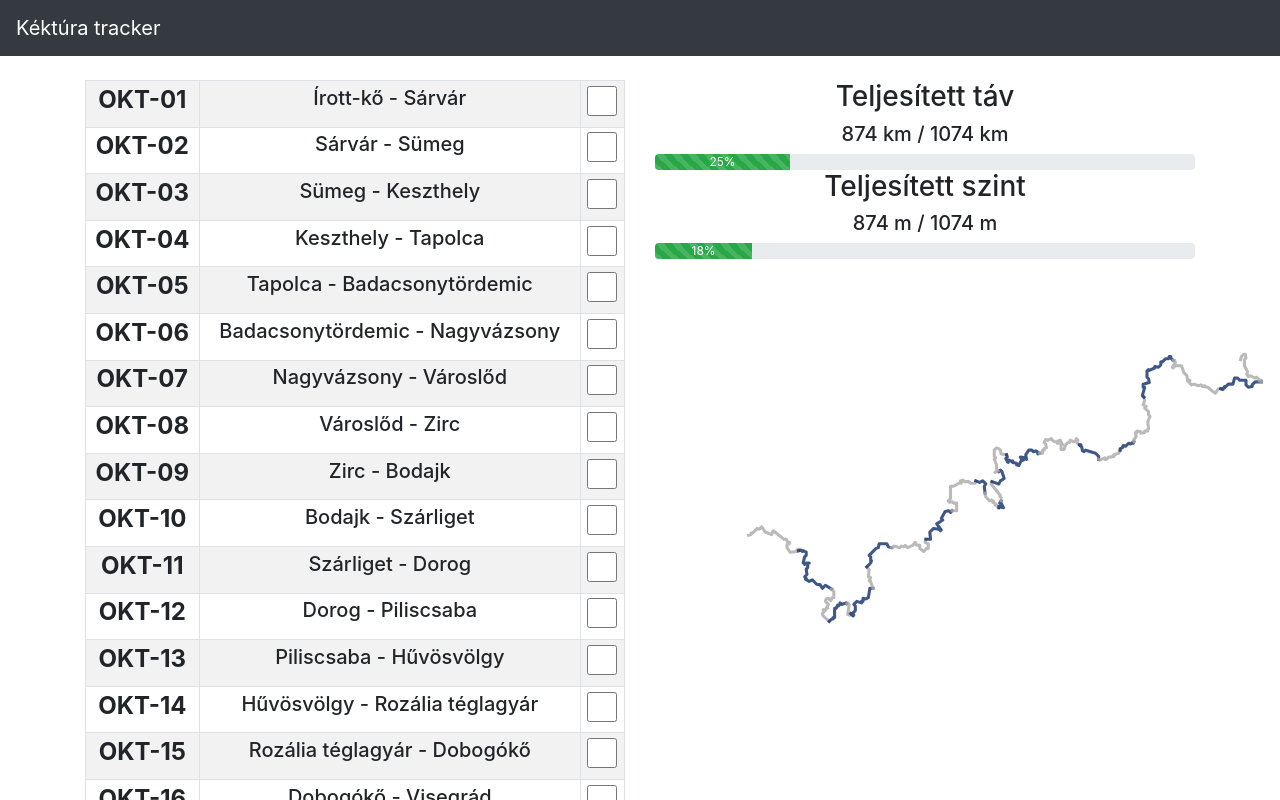
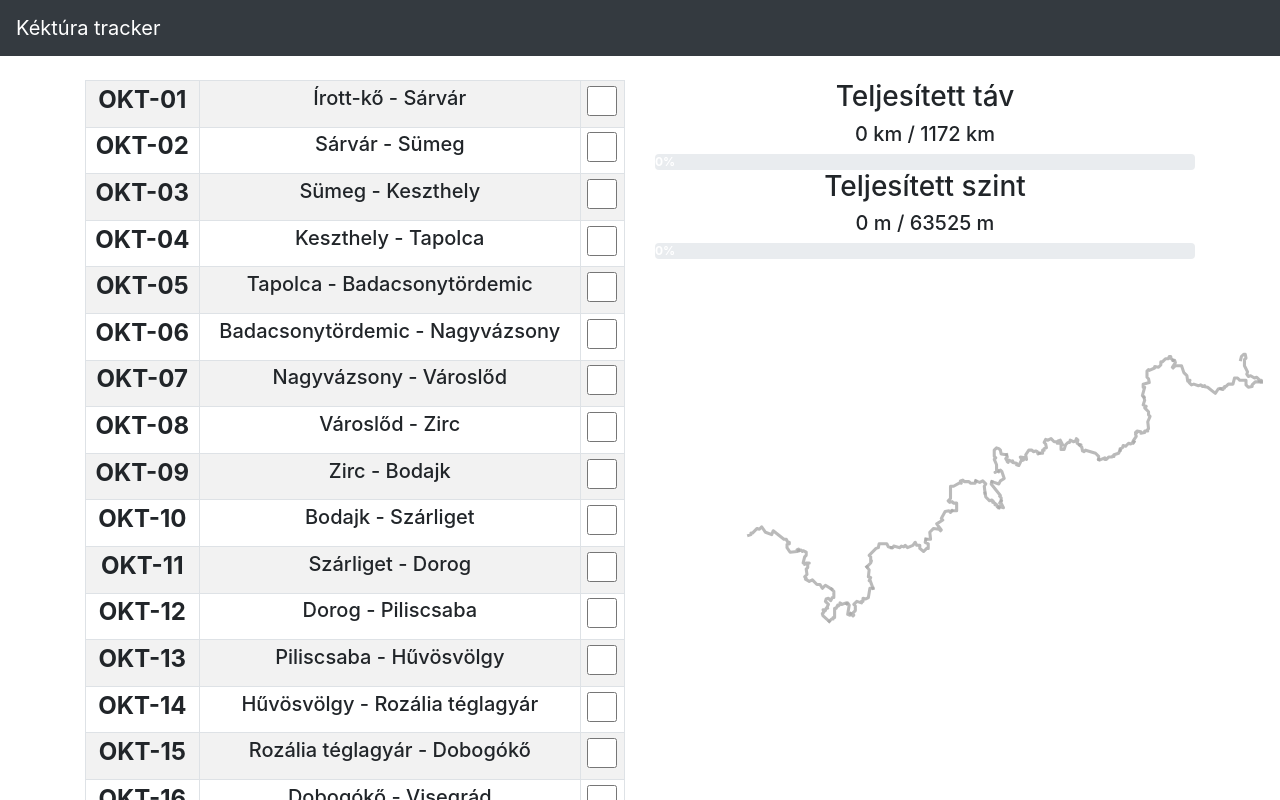
Before and after one commit to salierri/kektura-tracker, a Next.js app: page / in a window 1280 px wide. Shown: the top 800 px of the page. Built offline with nearby package versions, Linux system fonts and the light colour scheme.

Commit message:
Data handling with redux

```diff
--- a/components/map.jsx
+++ b/components/map.jsx
@@ -1,11 +1,10 @@
-import sections from "../data/okt_sections"
-
-function getStrokeColor(strokeCounter) {
-  return strokeCounter % 2 === 0 ? '#a9a9a9' : '#102d69';
-};
+import { useSelector } from "react-redux";
+import { selectCompleted } from "../redux/store";
 
 export default function Map() {
+  const completed = useSelector(selectCompleted);
 
+  const getStrokeColor = (id, completed) => completed[id] ? '#102d69' : '#a9a9a9';
 
   return (
     <div>
@@ -13,33 +12,33 @@ export default function Map() {
         style={{zIindex: 1, opacity: 1, width: 760, height: 380, position: 'absolute', left: 0, top: 0 }}></img>*/}
       <svg pointerEvents="none" className="leaflet-zoom-animated" width="700" height="456" viewBox="-76 -38 912 456">
         <g>
-          <path stroke={getStrokeColor(0)} strokeOpacity="0.8" strokeWidth="4" strokeLinecap="square" strokeLinejoin="round" fill="none" d="M46 253L49 252L49 250L51 250L57 244L60 245L63 242L68 249L76 252L78 247L92 258L95 258L97 262L99 262L99 264L96 265L96 269L100 275L109 274L109 272L111 271L111 273"></path>
-          <path stroke={getStrokeColor(1)} strokeOpacity="0.8" strokeWidth="4" strokeLinecap="square" strokeLinejoin="round" fill="none" d="M111 273L114 272L116 274L117 273L121 275L121 279L119 281L117 289L119 289L119 291L121 289L125 289L123 289L123 295L121 297L122 304L119 307L121 309L120 310L125 313L129 311L135 317L139 317L142 322L146 318L154 323"></path>
-          <path stroke={getStrokeColor(2)} strokeOpacity="0.8" strokeWidth="4" strokeLinecap="square" strokeLinejoin="round" fill="none" d="M154 323L157 326L157 334L155 334L153 338L150 335L147 336L146 339L150 343L148 347L149 348L147 348L146 351L143 350L144 353L142 355L143 358L151 365"></path>
-          <path stroke={getStrokeColor(3)} strokeOpacity="0.8" strokeWidth="4" strokeLinecap="square" strokeLinejoin="round" fill="none" d="M151 365L154 362L156 362L156 360L158 360L158 348L160 348L162 344L163 345L165 343L165 341L167 343L173 341L174 342"></path>
-          <path stroke={getStrokeColor(4)} strokeOpacity="0.8" strokeWidth="4" strokeLinecap="square" strokeLinejoin="round" fill="none" d="M174 342L175 341L177 344L175 356L178 357L179 355"></path>
-          <path stroke={getStrokeColor(5)} strokeOpacity="0.8" strokeWidth="4" strokeLinecap="square" strokeLinejoin="round" fill="none" d="M179 355L182 358L183 357L182 354L185 351L185 345L183 343L187 339L193 341L193 339L195 339L195 335L198 336L202 334L204 322L208 322"></path>
-          <path stroke={getStrokeColor(6)} strokeOpacity="0.8" strokeWidth="4" strokeLinecap="square" strokeLinejoin="round" fill="none" d="M208 322L204 311L203 312L205 308L202 307L203 298L200 294"></path>
-          <path stroke={getStrokeColor(7)} strokeOpacity="0.8" strokeWidth="4" strokeLinecap="square" strokeLinejoin="round" fill="none" d="M200 294L205 289L206 286L205 287L205 281L203 279L212 270L215 269L216 264L226 264L228 268L232 269"></path>
-          <path stroke={getStrokeColor(8)} strokeOpacity="0.8" strokeWidth="4" strokeLinecap="square" strokeLinejoin="round" fill="none" d="M232 269L234 269L235 267L243 269L245 267L248 268L250 266L253 269L260 266L263 262L265 266L269 266L269 270L274 274L278 270L280 270L280 264L276 262L277 258"></path>
-          <path stroke={getStrokeColor(9)} strokeOpacity="0.8" strokeWidth="4" strokeLinecap="square" strokeLinejoin="round" fill="none" d="M277 258L283 258L282 249L287 244L294 245L296 247L297 246L291 238L299 233L297 231L302 222L307 221L309 223L311 221"></path>
-          <path stroke={getStrokeColor(10)} strokeOpacity="0.8" strokeWidth="4" strokeLinecap="square" strokeLinejoin="round" fill="none" d="M311 221L317 221L317 211L313 211L311 209L308 210L306 208L309 205L309 189L313 189L322 184L323 185L322 182L325 181L327 183L333 183L335 185L341 185L342 182"></path>
-          <path stroke={getStrokeColor(11)} strokeOpacity="0.8" strokeWidth="4" strokeLinecap="square" strokeLinejoin="round" fill="none" d="M342 182L347 184L351 182L355 186L353 189L354 198"></path>
-          <path stroke={getStrokeColor(12)} strokeOpacity="0.8" strokeWidth="4" strokeLinecap="square" strokeLinejoin="round" fill="none" d="M354 198L355 203L360 208L363 207L365 209L364 210L367 211L367 213L369 213L370 216L372 217"></path>
-          <path stroke={getStrokeColor(13)} strokeOpacity="0.8" strokeWidth="4" strokeLinecap="square" strokeLinejoin="round" fill="none" d="M372 217L372 215L378 217L375 211L373 211L375 208"></path>
-          <path stroke={getStrokeColor(14)} strokeOpacity="0.8" strokeWidth="4" strokeLinecap="square" strokeLinejoin="round" fill="none" d="M375 208L375 204L373 202L374 201L362 186L363 183"></path>
-          <path stroke={getStrokeColor(15)} strokeOpacity="0.8" strokeWidth="4" strokeLinecap="square" strokeLinejoin="round" fill="none" d="M363 183L372 186L374 182L379 179L376 170L374 168L372 170"></path>
-          <path stroke={getStrokeColor(16)} strokeOpacity="0.8" strokeWidth="4" strokeLinecap="square" strokeLinejoin="round" fill="none" d="M371 169L367 171L369 169L369 161L366 154L368 152L366 150L366 142L369 139L372 140L374 142L375 147L382 148"></path>
-          <path stroke={getStrokeColor(17)} strokeOpacity="0.8" strokeWidth="4" strokeLinecap="square" strokeLinejoin="round" fill="none" d="M382 148L383 151L381 153L384 158L383 157L385 155L389 157L390 156L390 158L395 159L395 161L398 162L401 156L404 155L402 155L400 151L406 152L408 154L407 148L411 142L415 142L417 144L420 143L422 144L423 147L425 146"></path>
-          <path stroke={getStrokeColor(18)} strokeOpacity="0.8" strokeWidth="4" strokeLinecap="square" strokeLinejoin="round" fill="none" d="M425 146L429 146L429 142L431 142L431 140L434 139L433 134L431 132L433 128L436 129L440 127L444 131L448 131L448 133L450 133L449 130L452 129L455 135L453 135L453 141L457 141L459 135L462 132L464 132L465 129L469 131L472 130L473 127L475 129L474 133L477 135"></path>
-          <path stroke={getStrokeColor(19)} strokeOpacity="0.8" strokeWidth="4" strokeLinecap="square" strokeLinejoin="round" fill="none" d="M477 135L479 135L478 136L480 138L481 143L483 144L485 142L498 146L502 150L502 154"></path>
-          <path stroke={getStrokeColor(20)} strokeOpacity="0.8" strokeWidth="4" strokeLinecap="square" strokeLinejoin="round" fill="none" d="M502 154L503 155L510 152L510 154L512 154L515 151L519 151L521 149L522 150L522 148L528 146L530 142"></path>
-          <path stroke={getStrokeColor(21)} strokeOpacity="0.8" strokeWidth="4" strokeLinecap="square" strokeLinejoin="round" fill="none" d="M530 142L530 140L533 139L534 136L537 137L541 133L544 134L546 132L547 133L548 131"></path>
-          <path stroke={getStrokeColor(22)} strokeOpacity="0.8" strokeWidth="4" strokeLinecap="square" strokeLinejoin="round" fill="none" d="M548 131L547 130L551 124L550 121L552 119L550 119L552 117L557 118L557 120L562 119L562 117L566 117L565 116L567 114L566 105L569 98L567 96L567 92L562 87L564 85L560 83L562 77L561 73"></path>
-          <path stroke={getStrokeColor(23)} strokeOpacity="0.8" strokeWidth="4" strokeLinecap="square" strokeLinejoin="round" fill="none" d="M561 73L559 71L562 60L560 60L560 56L568 54L567 49L565 47L565 39L567 37L568 38L575 35L575 33L580 34L583 31L583 27L585 27L589 23L593 23L594 20L596 20L596 22L599 25"></path>
-          <path stroke={getStrokeColor(24)} strokeOpacity="0.8" strokeWidth="4" strokeLinecap="square" strokeLinejoin="round" fill="none" d="M599 25L601 25L602 28L598 34L599 35L602 32L610 32L613 41L617 45L618 52L621 51L620 54L623 57L626 56L632 58L635 57L637 59L640 58L639 59L644 60L654 68L658 62L661 62"></path>
-          <path stroke={getStrokeColor(25)} strokeOpacity="0.8" strokeWidth="4" strokeLinecap="square" strokeLinejoin="round" fill="none" d="M661 62L664 63L664 61L666 61L666 59L668 59L671 56L677 56L679 48L683 48L686 51L694 51L694 57L697 60L702 59L702 57L706 53L714 53"></path>
-          <path stroke={getStrokeColor(26)} strokeOpacity="0.8" strokeWidth="4" strokeLinecap="square" strokeLinejoin="round" fill="none" d="M714 53L714 51L711 52L712 51L708 47L705 48L700 45L697 46L695 43L696 40L692 32L692 24L694 22L693 17L691 17L688 20L687 24"></path>
+          <path stroke={getStrokeColor(0, completed)} strokeOpacity="0.8" strokeWidth="4" strokeLinecap="square" strokeLinejoin="round" fill="none" d="M46 253L49 252L49 250L51 250L57 244L60 245L63 242L68 249L76 252L78 247L92 258L95 258L97 262L99 262L99 264L96 265L96 269L100 275L109 274L109 272L111 271L111 273"></path>
+          <path stroke={getStrokeColor(1, completed)} strokeOpacity="0.8" strokeWidth="4" strokeLinecap="square" strokeLinejoin="round" fill="none" d="M111 273L114 272L116 274L117 273L121 275L121 279L119 281L117 289L119 289L119 291L121 289L125 289L123 289L123 295L121 297L122 304L119 307L121 309L120 310L125 313L129 311L135 317L139 317L142 322L146 318L154 323"></path>
+          <path stroke={getStrokeColor(2, completed)} strokeOpacity="0.8" strokeWidth="4" strokeLinecap="square" strokeLinejoin="round" fill="none" d="M154 323L157 326L157 334L155 334L153 338L150 335L147 336L146 339L150 343L148 347L149 348L147 348L146 351L143 350L144 353L142 355L143 358L151 365"></path>
+          <path stroke={getStrokeColor(3, completed)} strokeOpacity="0.8" strokeWidth="4" strokeLinecap="square" strokeLinejoin="round" fill="none" d="M151 365L154 362L156 362L156 360L158 360L158 348L160 348L162 344L163 345L165 343L165 341L167 343L173 341L174 342"></path>
+          <path stroke={getStrokeColor(4, completed)} strokeOpacity="0.8" strokeWidth="4" strokeLinecap="square" strokeLinejoin="round" fill="none" d="M174 342L175 341L177 344L175 356L178 357L179 355"></path>
+          <path stroke={getStrokeColor(5, completed)} strokeOpacity="0.8" strokeWidth="4" strokeLinecap="square" strokeLinejoin="round" fill="none" d="M179 355L182 358L183 357L182 354L185 351L185 345L183 343L187 339L193 341L193 339L195 339L195 335L198 336L202 334L204 322L208 322"></path>
+          <path stroke={getStrokeColor(6, completed)} strokeOpacity="0.8" strokeWidth="4" strokeLinecap="square" strokeLinejoin="round" fill="none" d="M208 322L204 311L203 312L205 308L202 307L203 298L200 294"></path>
+          <path stroke={getStrokeColor(7, completed)} strokeOpacity="0.8" strokeWidth="4" strokeLinecap="square" strokeLinejoin="round" fill="none" d="M200 294L205 289L206 286L205 287L205 281L203 279L212 270L215 269L216 264L226 264L228 268L232 269"></path>
+          <path stroke={getStrokeColor(8, completed)} strokeOpacity="0.8" strokeWidth="4" strokeLinecap="square" strokeLinejoin="round" fill="none" d="M232 269L234 269L235 267L243 269L245 267L248 268L250 266L253 269L260 266L263 262L265 266L269 266L269 270L274 274L278 270L280 270L280 264L276 262L277 258"></path>
+          <path stroke={getStrokeColor(9, completed)} strokeOpacity="0.8" strokeWidth="4" strokeLinecap="square" strokeLinejoin="round" fill="none" d="M277 258L283 258L282 249L287 244L294 245L296 247L297 246L291 238L299 233L297 231L302 222L307 221L309 223L311 221"></path>
+          <path stroke={getStrokeColor(10, completed)} strokeOpacity="0.8" strokeWidth="4" strokeLinecap="square" strokeLinejoin="round" fill="none" d="M311 221L317 221L317 211L313 211L311 209L308 210L306 208L309 205L309 189L313 189L322 184L323 185L322 182L325 181L327 183L333 183L335 185L341 185L342 182"></path>
+          <path stroke={getStrokeColor(11, completed)} strokeOpacity="0.8" strokeWidth="4" strokeLinecap="square" strokeLinejoin="round" fill="none" d="M342 182L347 184L351 182L355 186L353 189L354 198"></path>
+          <path stroke={getStrokeColor(12, completed)} strokeOpacity="0.8" strokeWidth="4" strokeLinecap="square" strokeLinejoin="round" fill="none" d="M354 198L355 203L360 208L363 207L365 209L364 210L367 211L367 213L369 213L370 216L372 217"></path>
+          <path stroke={getStrokeColor(13, completed)} strokeOpacity="0.8" strokeWidth="4" strokeLinecap="square" strokeLinejoin="round" fill="none" d="M372 217L372 215L378 217L375 211L373 211L375 208"></path>
+          <path stroke={getStrokeColor(14, completed)} strokeOpacity="0.8" strokeWidth="4" strokeLinecap="square" strokeLinejoin="round" fill="none" d="M375 208L375 204L373 202L374 201L362 186L363 183"></path>
+          <path stroke={getStrokeColor(15, completed)} strokeOpacity="0.8" strokeWidth="4" strokeLinecap="square" strokeLinejoin="round" fill="none" d="M363 183L372 186L374 182L379 179L376 170L374 168L372 170"></path>
+          <path stroke={getStrokeColor(16, completed)} strokeOpacity="0.8" strokeWidth="4" strokeLinecap="square" strokeLinejoin="round" fill="none" d="M371 169L367 171L369 169L369 161L366 154L368 152L366 150L366 142L369 139L372 140L374 142L375 147L382 148"></path>
+          <path stroke={getStrokeColor(17, completed)} strokeOpacity="0.8" strokeWidth="4" strokeLinecap="square" strokeLinejoin="round" fill="none" d="M382 148L383 151L381 153L384 158L383 157L385 155L389 157L390 156L390 158L395 159L395 161L398 162L401 156L404 155L402 155L400 151L406 152L408 154L407 148L411 142L415 142L417 144L420 143L422 144L423 147L425 146"></path>
+          <path stroke={getStrokeColor(18, completed)} strokeOpacity="0.8" strokeWidth="4" strokeLinecap="square" strokeLinejoin="round" fill="none" d="M425 146L429 146L429 142L431 142L431 140L434 139L433 134L431 132L433 128L436 129L440 127L444 131L448 131L448 133L450 133L449 130L452 129L455 135L453 135L453 141L457 141L459 135L462 132L464 132L465 129L469 131L472 130L473 127L475 129L474 133L477 135"></path>
+          <path stroke={getStrokeColor(19, completed)} strokeOpacity="0.8" strokeWidth="4" strokeLinecap="square" strokeLinejoin="round" fill="none" d="M477 135L479 135L478 136L480 138L481 143L483 144L485 142L498 146L502 150L502 154"></path>
+          <path stroke={getStrokeColor(20, completed)} strokeOpacity="0.8" strokeWidth="4" strokeLinecap="square" strokeLinejoin="round" fill="none" d="M502 154L503 155L510 152L510 154L512 154L515 151L519 151L521 149L522 150L522 148L528 146L530 142"></path>
+          <path stroke={getStrokeColor(21, completed)} strokeOpacity="0.8" strokeWidth="4" strokeLinecap="square" strokeLinejoin="round" fill="none" d="M530 142L530 140L533 139L534 136L537 137L541 133L544 134L546 132L547 133L548 131"></path>
+          <path stroke={getStrokeColor(22, completed)} strokeOpacity="0.8" strokeWidth="4" strokeLinecap="square" strokeLinejoin="round" fill="none" d="M548 131L547 130L551 124L550 121L552 119L550 119L552 117L557 118L557 120L562 119L562 117L566 117L565 116L567 114L566 105L569 98L567 96L567 92L562 87L564 85L560 83L562 77L561 73"></path>
+          <path stroke={getStrokeColor(23, completed)} strokeOpacity="0.8" strokeWidth="4" strokeLinecap="square" strokeLinejoin="round" fill="none" d="M561 73L559 71L562 60L560 60L560 56L568 54L567 49L565 47L565 39L567 37L568 38L575 35L575 33L580 34L583 31L583 27L585 27L589 23L593 23L594 20L596 20L596 22L599 25"></path>
+          <path stroke={getStrokeColor(24, completed)} strokeOpacity="0.8" strokeWidth="4" strokeLinecap="square" strokeLinejoin="round" fill="none" d="M599 25L601 25L602 28L598 34L599 35L602 32L610 32L613 41L617 45L618 52L621 51L620 54L623 57L626 56L632 58L635 57L637 59L640 58L639 59L644 60L654 68L658 62L661 62"></path>
+          <path stroke={getStrokeColor(25, completed)} strokeOpacity="0.8" strokeWidth="4" strokeLinecap="square" strokeLinejoin="round" fill="none" d="M661 62L664 63L664 61L666 61L666 59L668 59L671 56L677 56L679 48L683 48L686 51L694 51L694 57L697 60L702 59L702 57L706 53L714 53"></path>
+          <path stroke={getStrokeColor(26, completed)} strokeOpacity="0.8" strokeWidth="4" strokeLinecap="square" strokeLinejoin="round" fill="none" d="M714 53L714 51L711 52L712 51L708 47L705 48L700 45L697 46L695 43L696 40L692 32L692 24L694 22L693 17L691 17L688 20L687 24"></path>
         </g>
       </svg>
     </div>
--- a/components/progress_bar.jsx
+++ b/components/progress_bar.jsx
@@ -1,27 +1,45 @@
+import { useSelector } from "react-redux"
 import sections from "../data/okt_sections"
+import { selectCompleted } from "../redux/store"
 
 export default function ProgressBar() {
+  const completed = useSelector(selectCompleted);
+
+  const countDistance = (completed) => Math.floor(sections.reduce((sum, section, index) =>
+    completed[index] ? sum + section.distance : sum
+  , 0));
+
+  const countElevation = (completed) => sections.reduce((sum, section, index) =>
+    completed[index] ? sum + section.up + section.down : sum
+  , 0);
+
+  const sumDistance = () => Math.floor(sections.reduce((sum, section) => sum + section.distance, 0));
+  const sumElevation = () => sections.reduce((sum, section) => sum + section.up + section.down, 0);
+
+  const distancePercent = (completed) => Math.floor(countDistance(completed) / sumDistance() * 100);
+  const elevationPercent = (completed) => Math.floor(countElevation(completed) / sumElevation() * 100);
+
   return (
     <div>
       <h3 className="text-center">Teljesített táv</h3>
-      <h5 className="text-center">874 km / 1074 km</h5>
+      <h5 className="text-center">{countDistance(completed)} km / {sumDistance()} km</h5>
       <div className="progress">
         <div className="progress-bar progress-bar-striped bg-success"
           role="progressbar"
-          style={{width: '25%'}}
-          aria-valuenow="25"
+          style={{width: `${distancePercent(completed)}%`}}
+          aria-valuenow="0"
           aria-valuemin="0"
-          aria-valuemax="100">25%</div>
+          aria-valuemax="100"><b>{distancePercent(completed)}%</b></div>
       </div>
       <h3 className="text-center">Teljesített szint</h3>
-      <h5 className="text-center">874 m / 1074 m</h5>
+      <h5 className="text-center">{countElevation(completed)} m / {sumElevation()} m</h5>
       <div className="progress">
         <div className="progress-bar progress-bar-striped bg-success"
           role="progressbar"
-          style={{width: '18%'}}
+          style={{width: `${elevationPercent(completed)}%`}}
           aria-valuenow="18"
           aria-valuemin="0"
-          aria-valuemax="100">18%</div>
+          aria-valuemax="100"><b>{elevationPercent(completed)}%</b></div>
       </div>
     </div>
   )
--- a/pages/_app.js
+++ b/pages/_app.js
@@ -2,8 +2,7 @@ import '../styles/globals.css'
 import '../styles/bootstrap.min.css';
 import { Provider } from 'react-redux'
 import { configureStore } from '@reduxjs/toolkit'
-
-const store = configureStore({ reducer: {} });
+import store from '../redux/store'
 
 function MyApp({ Component, pageProps }) {
   return (
--- /dev/null
+++ b/redux/store.js
@@ -0,0 +1,25 @@
+import { configureStore, createSlice } from "@reduxjs/toolkit";
+
+const sectionsSlice = createSlice({
+  name: 'sections',
+  initialState: {
+    completed: Array(27).fill(false),
+  },
+  reducers: {
+    setCompleted: (state, action) => {
+      state.completed[action.payload.id] = action.payload.value;
+    }
+  }
+});
+
+const store = configureStore({
+  reducer: {
+    sections: sectionsSlice.reducer,
+  }
+})
+
+export const { setCompleted } = sectionsSlice.actions;
+
+export const selectCompleted = (state) => state.sections.completed;
+
+export default store;
```
Also changed, not shown: components/section_list.jsx (+11 -2 lines).
